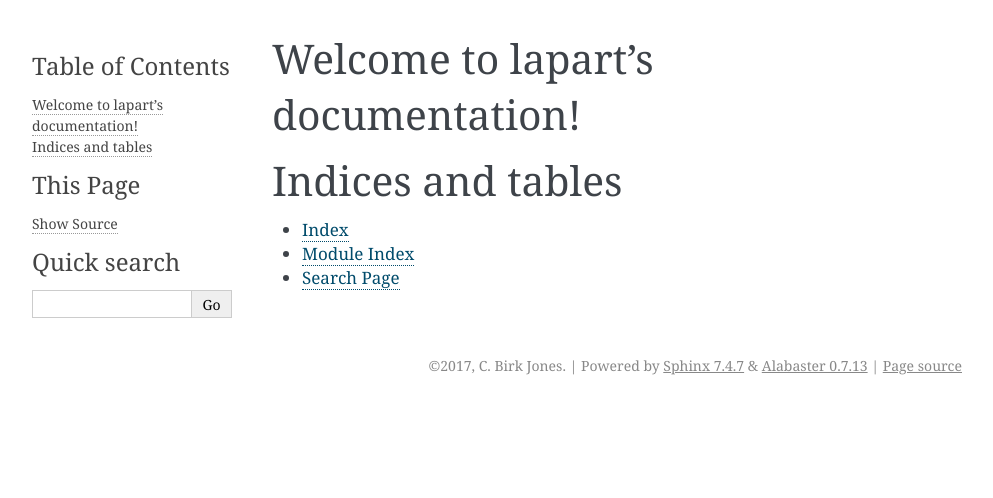
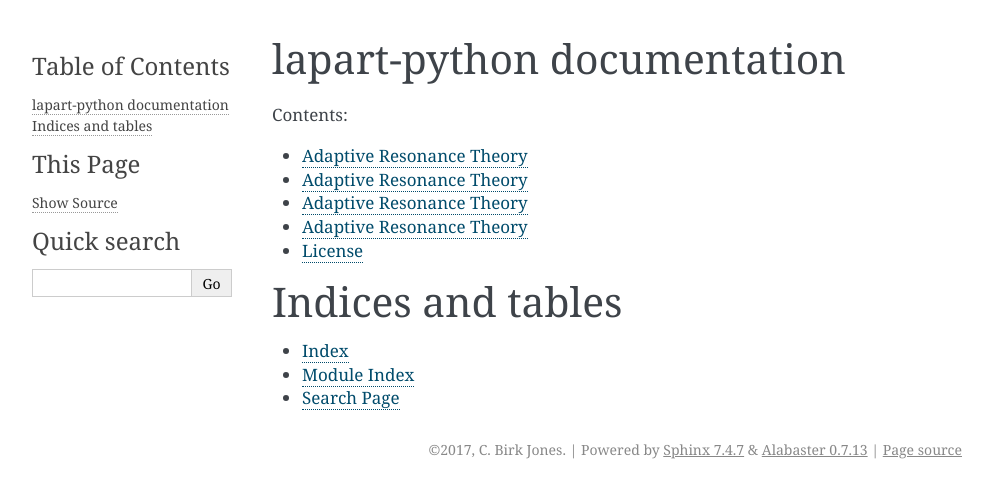
Before and after one commit to sandialabs/lapart-python, a Sphinx documentation site: the page built from docs/source/index.rst, in a window 1280 px wide. Shown: the top 498 px of the page, without its empty margins (148-1141 px from the left). Built offline with Sphinx 7.4.7, drawn with Linux system fonts in a browser that asks for light colours.

Commit message:
adding documenation

```diff
--- /dev/null
+++ b/docs/source/art.rst
@@ -0,0 +1,2 @@
+Adaptive Resonance Theory
+=========================
--- a/docs/source/index.rst
+++ b/docs/source/index.rst
@@ -1,10 +1,15 @@
-Welcome to lapart's documentation!
-==================================
+lapart-python documentation
+===========================
 
 .. toctree::
    :maxdepth: 2
    :caption: Contents:
 
+   art
+   overview
+   train
+   test
+   license
 
 
 Indices and tables
--- /dev/null
+++ b/docs/source/overview.rst
@@ -0,0 +1,2 @@
+Adaptive Resonance Theory
+=========================
--- /dev/null
+++ b/docs/source/test.rst
@@ -0,0 +1,2 @@
+Adaptive Resonance Theory
+=========================
--- /dev/null
+++ b/docs/source/train.rst
@@ -0,0 +1,2 @@
+Adaptive Resonance Theory
+=========================
```
Also changed, not shown: docs/source/license.rst (added, +22 -0 lines), 1 other file.
